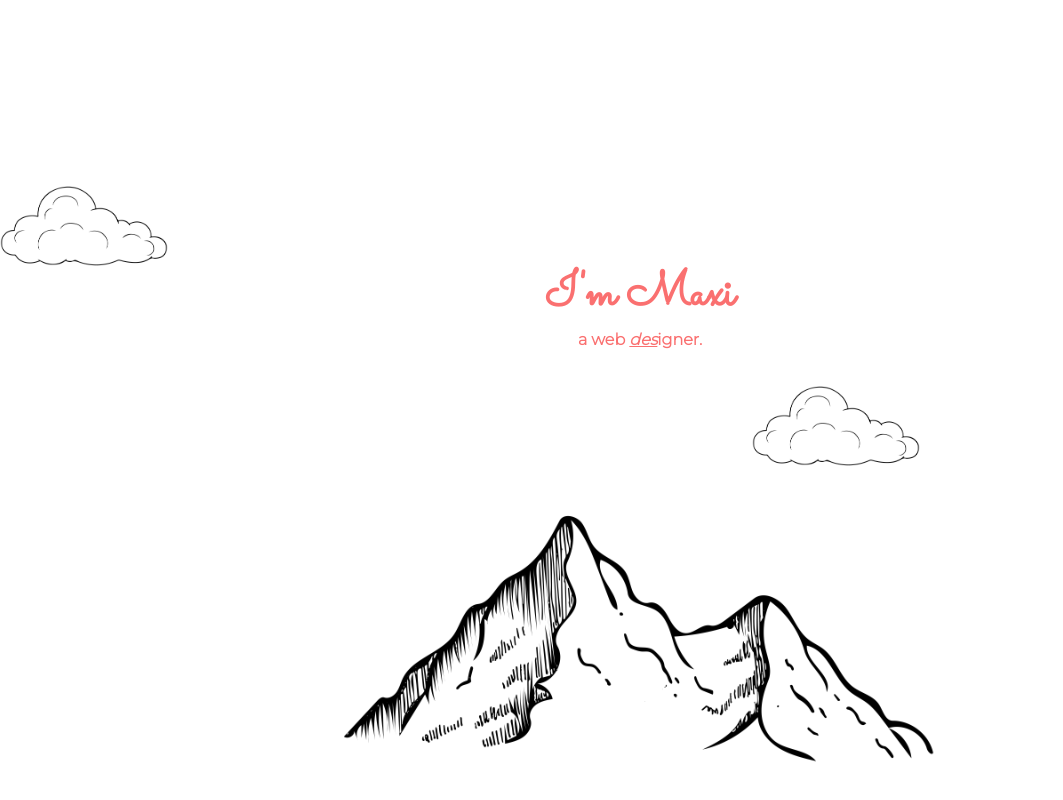
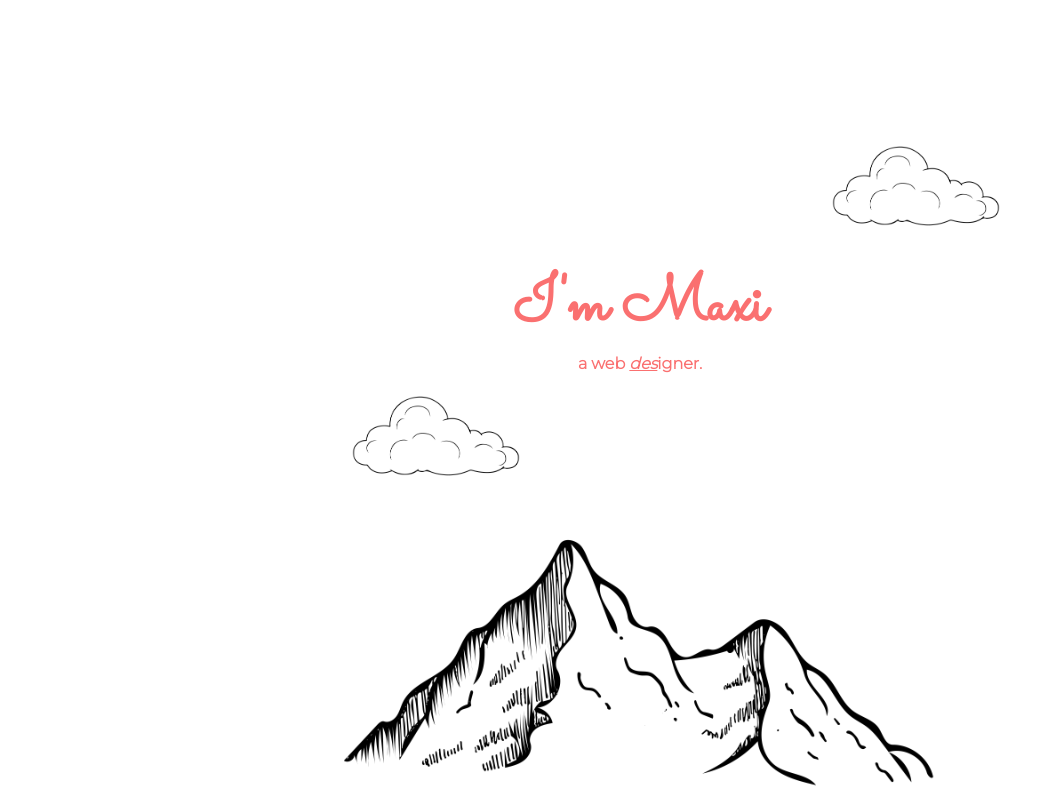
Before and after one commit to maxi33267017/cv2, a plain HTML site: page index.html in a window 1280 px wide. Shown: the top 800 px of the page, without its empty margins (0-1063 px from the left). Drawn offline with Linux system fonts and the light colour scheme.

Commit message:
Add files via upload

```diff
--- a/css/styles.css
+++ b/css/styles.css
@@ -9,16 +9,18 @@ body {
     margin-top: 10px;
     margin-bottom: 0;
     font-family: 'Sacramento', cursive;
-    font-size: 300%;
+    font-size: 4rem;
     color: #FA7070;
 }
 
 .myprofession{
+    display: block;
     margin-top: 0px;
     margin-bottom: 0px;
     font-family: 'Montserrat', sans-serif;
     font-weight: bold;
     color: #FA7070;
+    font-size: 1rem;
 }
 
 .emphasis{
@@ -29,14 +31,14 @@ body {
 
 .clouds-low{
     position: absolute;
-    top: 130px;
-    right: 1100px;
-    width:15%
+    margin-left: 180px;
+    top: 90px;
+    width: 15%;
 }
 .clouds-high{
     position: absolute;
-    margin-left: 100px;
-    top: 330px;
+    margin-left: 20px;
+    top: 340px;
     width: 15%;
 }
 
@@ -51,3 +53,10 @@ body {
 .aoe{
     width: 16%;
 }
+
+@media (min-width:320px)  { /* smartphones, iPhone, portrait 480x320 phones */ }
+@media (min-width:481px)  { /* portrait e-readers (Nook/Kindle), smaller tablets @ 600 or @ 640 wide. */ }
+@media (min-width:641px)  { /* portrait tablets, portrait iPad, landscape e-readers, landscape 800x480 or 854x480 phones */ }
+@media (min-width:961px)  { /* tablet, landscape iPad, lo-res laptops ands desktops */ }
+@media (min-width:1025px) { /* big landscape tablets, laptops, and desktops */ }
+@media (min-width:1281px) { /* hi-res laptops and desktops */ }
--- a/index.html
+++ b/index.html
@@ -13,13 +13,13 @@
 
 </style>
 <body>
-    <img class="clouds-high" src="images/clouds2.png" alt="cloud-img">
-    <img class="clouds-low" src="images/clouds2.png" alt="cloud-img">
+
+
     <div class="top">
-
+        <img class="clouds-low" src="images/clouds2.png" alt="cloud-img">
         <h1 class="myname">I'm Maxi</h1>
         <p class="myprofession">a web <span class="emphasis">des</span>igner.</p>
-
+        <img class="clouds-high" src="images/clouds2.png" alt="cloud-img">
         <img class="mountain" src="images/mountain.png" alt="mountain-img">
 
     </div>
```
